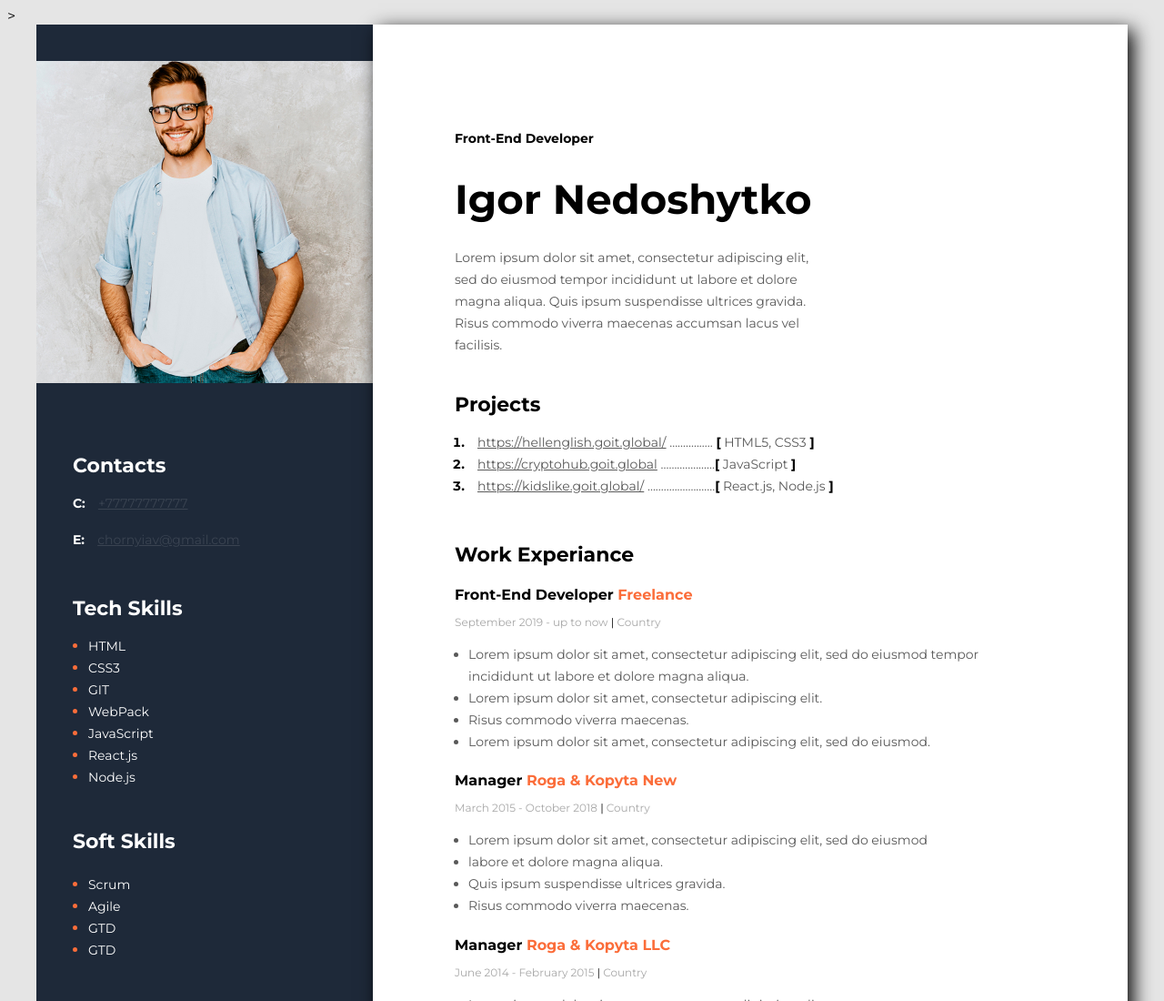
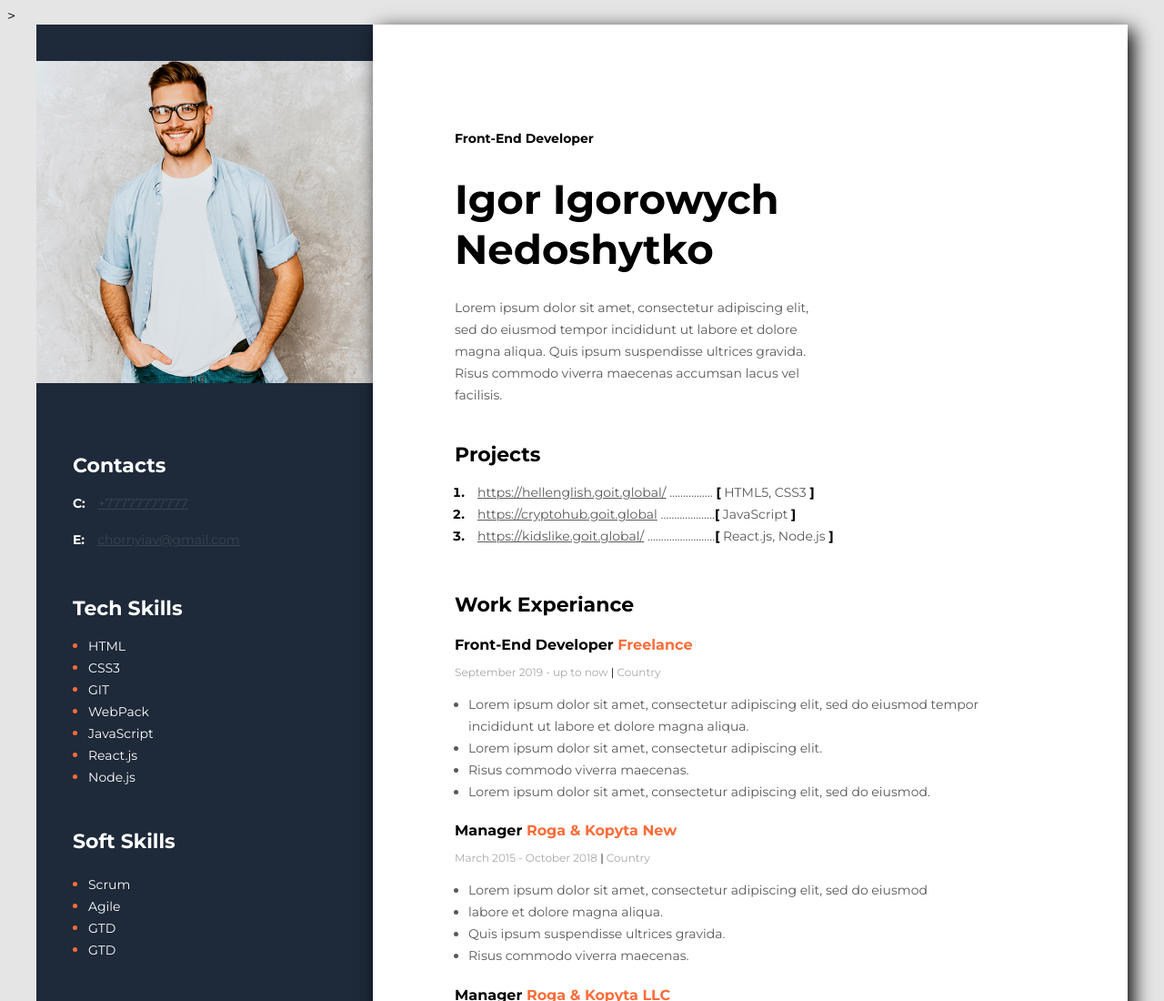
Before and after one commit to winston4521/test, a plain HTML site: page index.html in a window 1280 px wide. Shown: the top 1100 px of the page at 91% size. Drawn offline with Linux system fonts and the light colour scheme.

Commit message:
pobatkowi

```diff
--- a/index.html
+++ b/index.html
@@ -23,7 +23,8 @@
         <div class="about">
             <h2 class="about_position">Front-End Developer</h2>
 
-            <h1 class="about_name">Igor Nedoshytko</h1>
+            <h1 class="about_name">Igor Igorowych
+                Nedoshytko</h1>
             <p class="about_description">
                 Lorem ipsum dolor sit amet,
              consectetur adipiscing elit,
```
